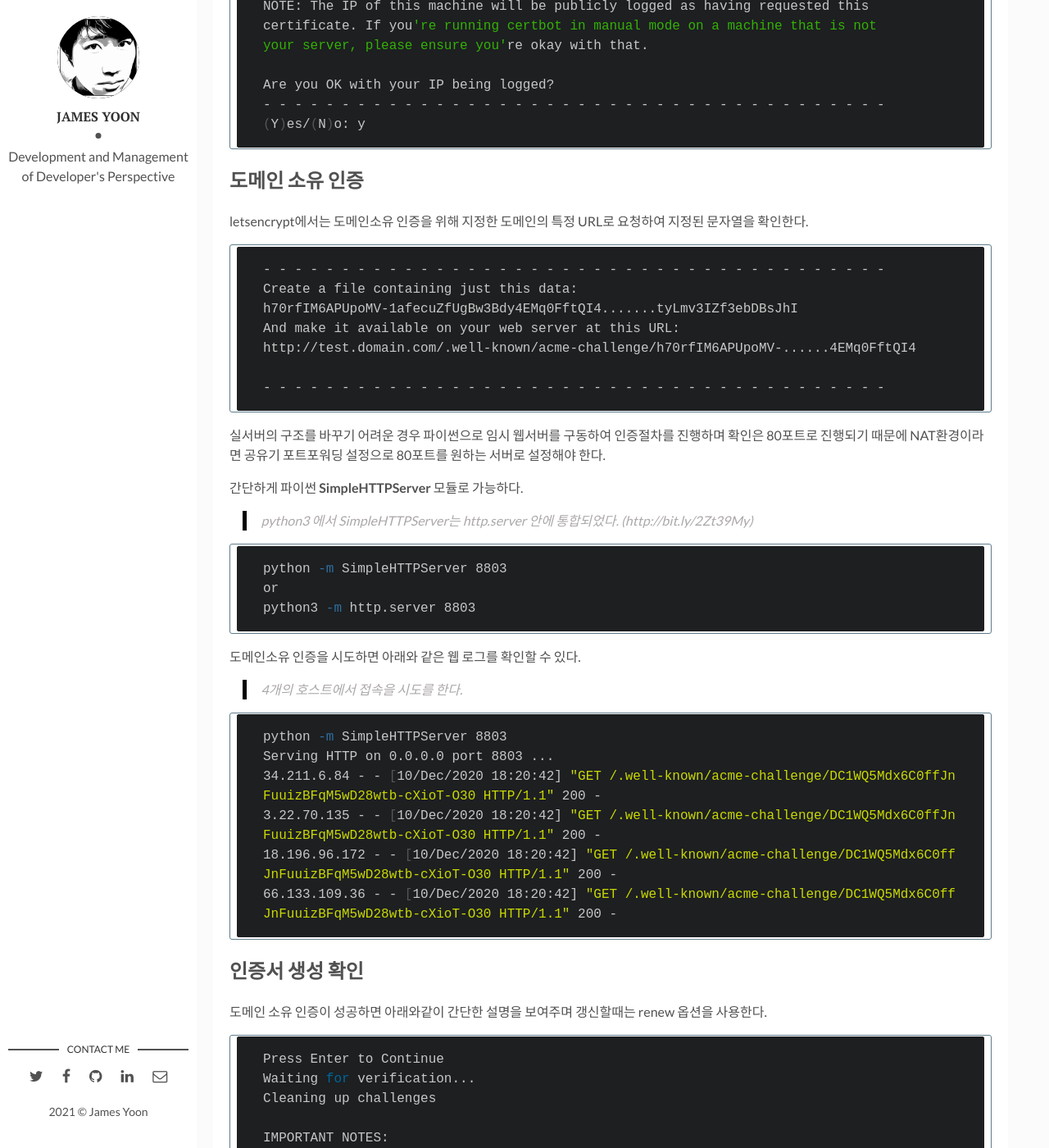
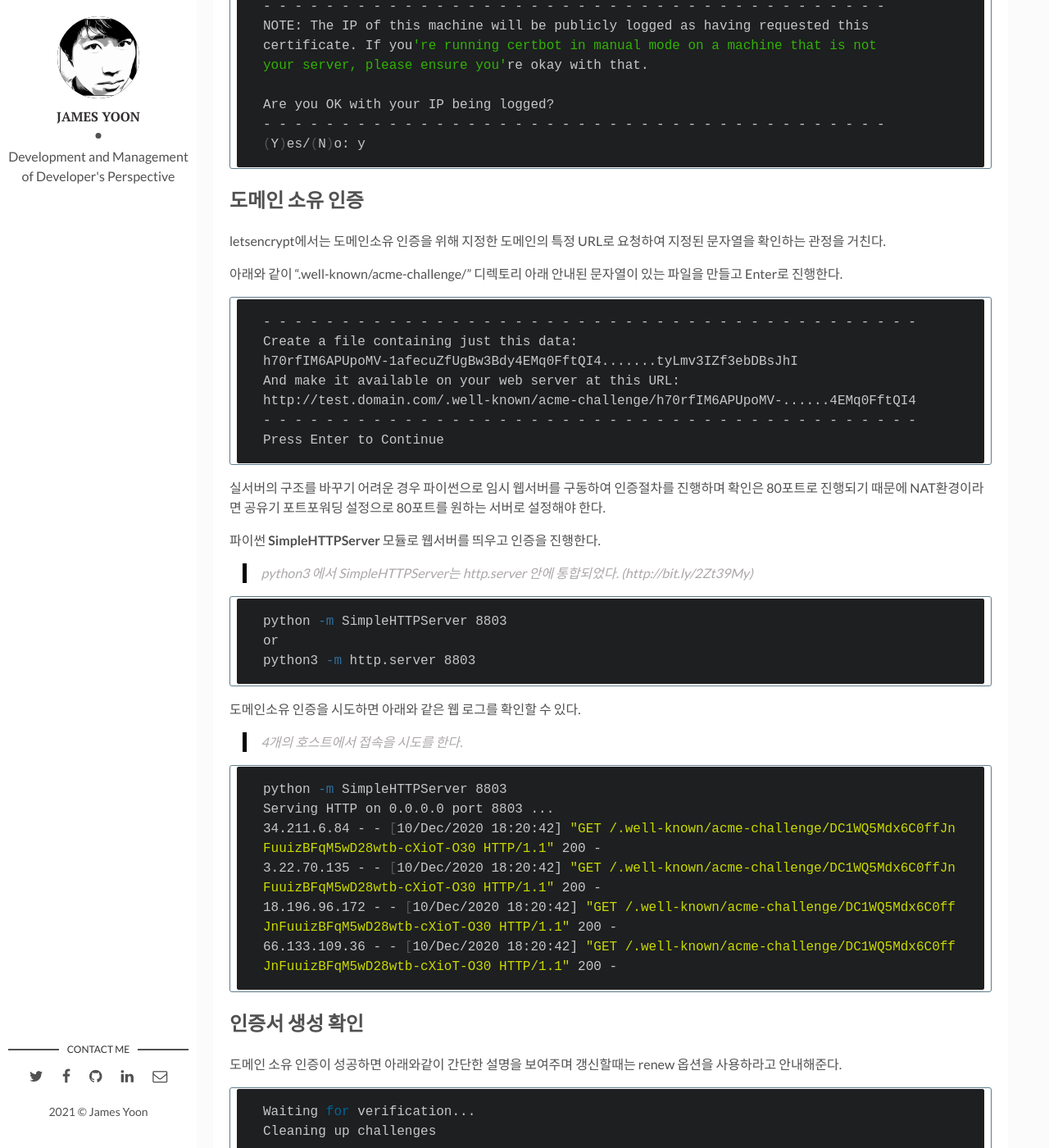
Before and after one commit to butteryoon/butteryoon.github.io, a Jekyll site: the page built from _posts/2018-10-10-letsencryption.markdown.md, in a window 1280 px wide and 1400 px high, scrolled down 1743 px. Shown: the whole window at 82% size. Built offline with Jekyll 4.4.1, drawn with Linux system fonts in a browser that asks for light colours; comment, search, counter and statistics services are not loaded; some of the changed text lies outside the part shown.

Commit message:
letsencryption comment

````diff
--- a/_posts/2018-10-10-letsencryption.markdown.md
+++ b/_posts/2018-10-10-letsencryption.markdown.md
@@ -1,11 +1,11 @@
 ---
 layout: post
 title: "letsencrypt 인증서 발급하기"
-description: "letsencrypt 인증서 발급하기"
+description: "letsencrypt-auto 스크립트로 처음 인증서 발급하는 과정과 90일이 이후 재발급 하는 방법을 설명한다."
 img: "letsencryption.png"
 date: 2019-04-20 20:05:00 +0900
-last_modified_at: 2021-04-16 11:05:00 +0900
-tags: [letsencrypt, HTTPS, 인증서]
+last_modified_at: 2021-04-30 17:05:00 +0900
+tags: [letsencrypt, HTTPS, 인증서, duckdns.org]
 related: letsencrypt
 categories: dev
 ---
@@ -57,6 +57,7 @@
 
 ```bash
 [@localhost letsencrypt]# ./letsencrypt-auto certonly --manual --no-bootstrap -d test.duckdns.org
+
 Requesting to rerun ./letsencrypt-auto with root privileges...
 Saving debug log to /var/log/letsencrypt/letsencrypt.log
 Plugins selected: Authenticator manual, Installer None
@@ -79,21 +80,23 @@
 
 ## 도메인 소유 인증
 
-letsencrypt에서는 도메인소유 인증을 위해 지정한 도메인의 특정 URL로 요청하여 지정된 문자열을 확인한다.
+letsencrypt에서는 도메인소유 인증을 위해 지정한 도메인의 특정 URL로 요청하여 지정된 문자열을 확인하는 관정을 거친다.
+
+아래와 같이 ".well-known/acme-challenge/" 디렉토리 아래 안내된 문자열이 있는 파일을 만들고 Enter로 진행한다.
 
 ```bash
-- - - - - - - - - - - - - - - - - - - - - - - - - - - - - - - - - - - - - - - -
+- - - - - - - - - - - - - - - - - - - - - - - - - - - - - - - - - - - - - - - - - -
 Create a file containing just this data:
 h70rfIM6APUpoMV-1afecuZfUgBw3Bdy4EMq0FftQI4.......tyLmv3IZf3ebDBsJhI
 And make it available on your web server at this URL:
 http://test.domain.com/.well-known/acme-challenge/h70rfIM6APUpoMV-......4EMq0FftQI4
-
-- - - - - - - - - - - - - - - - - - - - - - - - - - - - - - - - - - - - - - - -
+- - - - - - - - - - - - - - - - - - - - - - - - - - - - - - - - - - - - - - - - - -
+Press Enter to Continue
 ```
 
 실서버의 구조를 바꾸기 어려운 경우 파이썬으로 임시 웹서버를 구동하여 인증절차를 진행하며 확인은 80포트로 진행되기 때문에 NAT환경이라면 공유기 포트포워딩 설정으로 80포트를 원하는 서버로 설정해야 한다.
 
-간단하게 파이썬 **SimpleHTTPServer** 모듈로 가능하다.
+파이썬 **SimpleHTTPServer** 모듈로 웹서버를 띄우고 인증을 진행한다.
 
 > python3 에서 SimpleHTTPServer는 http.server 안에 통합되었다. (http://bit.ly/2Zt39My)
 
@@ -118,10 +121,9 @@
 
 ## 인증서 생성 확인
 
-도메인 소유 인증이 성공하면 아래와같이 간단한 설명을 보여주며 갱신할때는 renew 옵션을 사용한다.
+도메인 소유 인증이 성공하면 아래와같이 간단한 설명을 보여주며 갱신할때는 renew 옵션을 사용하라고 안내해준다.
 
 ```bash
-Press Enter to Continue
 Waiting for verification...
 Cleaning up challenges
 
@@ -152,31 +154,38 @@
 lrwxrwxrwx 1 root root  38 12월 10 18:20 cert.pem -> ../../archive/test.domain.com/cert7.pem
 ```
 
+## 인증서 재발급 (renew)
 
-## 기존 인증서 재발급 (renew)
+기존에 발급 받은 인증서를 90일 이전에 재발급 할 경우에는 아래와 같이 **--renew-by-default** 옵션을 추가하고 진행과정은 초기와 동일하다.
 
-기존에 발급 받은 인증서를 90일 이전에 재발급 할 경우에는 아래와 같이 **--renew-by-default** 옵션을 추가한다.
-
-> 친절하게 메일을 보내준다.
+> **Let's Encrypt Expiry Bot <expiry@letsencrypt.org>**이 친절하게 메일을 보내준다.
 
 ```bash
-[root@localhost letsencrypt]# ./letsencrypt-auto certonly --renew-by-default --manual --no-bootstrap
+[root@localhost letsencrypt]# ./letsencrypt-auto certonly --renew-by-default --manual --no-bootstrap -d test.domain.com
+
 ./letsencrypt-auto has insecure permissions!
 To learn how to fix them, visit https://community.letsencrypt.org/t/certbot-auto-deployment-best-practices/91979/
 Saving debug log to /var/log/letsencrypt/letsencrypt.log
-Plugins selected: Authenticator manual, Installer None
-Please enter in your domain name(s) (comma and/or space separated)  (Enter 'c'
-to cancel): test.domain.com
+Plugins selected: Authenticator manual, Installer None Please enter in your domain name(s) (comma and/or space separated)  (Enter 'c' to cancel): test.domain.com
 Renewing an existing certificate for test.domain.com
 Performing the following challenges:
 http-01 challenge for test.domain.com
 ```
 
+## 인증서 정보 확인
+
+letsencrypt에서 발급받은 인증서는 "[crt.sh](https://crt.sh)"에서 확인할 수 있다.
+
+![crt.sh]({{site.baseurl}}/assets/img/lete_crt.sh.png)
+
+
 ## 인증서 발급 및 갱신 실패
 
-개발용을 쓰고 있던 test.iptime.org DDNS로 갱신을 하려고 하니 아래와 같이 CAA record 오류가 발생한다.
+개발용으로 쓰고 있던 test.iptime.org DDNS로 갱신을 하려고 하니 아래와 같이 CAA record 오류가 발생한다.
 
 "iptime.org"와 같은 DDNS 서비스인 경우 letsencrypt에서 발급가능한 서브 도메인 개수가 정해져 있어서 그럴 수 있다고 하는데 다시 해보고 안되면 인증서 발급 제한정책을 알아봐야겠다.
+
+> 지금은 duckdns.org를 쓴다. 5개까지 만들 수 있다.
 
 ```bash
 Waiting for verification...
@@ -235,6 +237,7 @@
 ```
 
 ## 참고
+
 - [Let's Encrypt 시작하기](https://letsencrypt.org/ko/getting-started/)
 - [Let's Encrypt로 무료로 HTTPS 지원하기](https://blog.outsider.ne.kr/1178)
 - [Let's encrypt의 인증서를 생성할 때 주의사항](https://findstar.pe.kr/2018/09/08/lets-encrypt-certificates-rate-limit/)
@@ -242,4 +245,5 @@
 - [Install Let's Encrypt to Create SSL Certificates](https://www.linode.com/docs/guides/install-lets-encrypt-to-create-ssl-certificates/)
 
 ## 이슈
+
 - [Ubuntu 20.04 LTS on WSL](https://github.com/jitsi/jitsi-meet/issues/6356)
````
Also changed, not shown: other parts of _posts/2018-10-10-letsencryption.markdown.md (+3 -10 lines).
